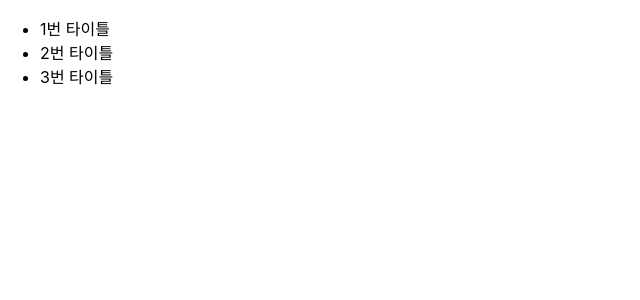
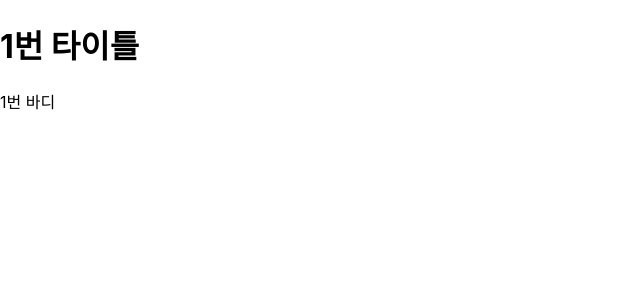
Before and after one commit to kangtae/javascript_study, a React (Create React App) app in the folder learn-redux-middleware/: page /1 in a window 1280 px wide. Shown: the top 300 px of the page, without its empty margins (0-640 px from the left). Built offline with nearby package versions, Linux system fonts and the light colour scheme.

Commit message:
react-router 체크

```diff
--- a/learn-redux-middleware/package.json
+++ b/learn-redux-middleware/package.json
@@ -9,6 +9,7 @@
     "react": "^18.2.0",
     "react-dom": "^18.2.0",
     "react-redux": "^8.0.2",
+    "react-router-dom": "5.2.0",
     "react-scripts": "5.0.1",
     "redux": "^4.2.0",
     "redux-devtools-extension": "^2.13.9",
--- a/learn-redux-middleware/src/App.js
+++ b/learn-redux-middleware/src/App.js
@@ -1,10 +1,14 @@
 import './App.css';
-import CounterContainer from "./Containers/CounterContainer";
-import PostListContainer from "./Containers/PostListContainer"
+import { Route} from "react-router-dom";
+import PostListContainer from "./Containers/PostListContainer";
+import PostPage from "./pages/PostPage";
 
 function App() {
   return (
-		<PostListContainer />
+		<>
+			<Route path="/" component={PostListContainer} exact={true} />
+			<Route path="/:id" component={PostPage} />
+		</>
   );
 }
 
--- /dev/null
+++ b/learn-redux-middleware/src/Containers/PostContainer.js
@@ -0,0 +1,21 @@
+import React, {useEffect} from 'react';
+import { useSelector, useDispatch} from "react-redux";
+import Post from "../components/Post";
+import {getPost} from "../modules/posts";
+
+function PostContainer({postId}) {
+	const {data, loading, error} = useSelector(state => state.posts.post);
+	const dispatch = useDispatch();
+	useEffect(()=>{
+		dispatch(getPost(postId));
+	},[postId, dispatch]);
+	if(loading) return <div>로딩중...</div>;
+	if(error) return <div>에러 발생!</div>;
+	if(!data) return null;
+
+	return (
+		<Post post={data} />
+	);
+}
+
+export default PostContainer;
--- a/learn-redux-middleware/src/api/posts.js
+++ b/learn-redux-middleware/src/api/posts.js
@@ -24,6 +24,8 @@
 }
 
 export const getPostsById = async (id) => {
+	console.log("id",id);
+	console.log("posts", posts);
 	await sleep(500)
 	return posts.find(post => post.id === id);
 }
--- /dev/null
+++ b/learn-redux-middleware/src/components/Post.js
@@ -0,0 +1,14 @@
+import React from 'react';
+
+const Post = ({post}) => {
+	console.log("render")
+	const { title, body } = post;
+	return(
+		<div>
+			<h1>{title}</h1>
+			<p>{body}</p>
+		</div>
+	);
+}
+
+export default Post;
--- a/learn-redux-middleware/src/components/PostList.js
+++ b/learn-redux-middleware/src/components/PostList.js
@@ -1,10 +1,13 @@
 import React from 'react';
+import { Link} from "react-router-dom";
 
 const PostList = ({posts}) => {
 	return (
 		<ul>
 			{posts.map(post =>
-					<li key={post.id}>{post.title}</li>
+					<li key={post.id}>
+						<Link to={`/${post.id}`}>{post.title}</Link>
+					</li>
 				)}
 		</ul>
 	)
--- a/learn-redux-middleware/src/index.js
+++ b/learn-redux-middleware/src/index.js
@@ -9,15 +9,17 @@
 import logger from "redux-logger"
 import ReduxThunk from "redux-thunk"
 import {composeWithDevTools} from "redux-devtools-extension"
+import {BrowserRouter} from "react-router-dom";
+
 const store = createStore(rootReducer, composeWithDevTools(applyMiddleware(ReduxThunk, logger)));
 
 const root = ReactDOM.createRoot(document.getElementById('root'));
 root.render(
-  <React.StrictMode>
+  <BrowserRouter>
 		<Provider store={store}>
 			<App />
 		</Provider>
-  </React.StrictMode>
+  </BrowserRouter>
 );
 
 // If you want to start measuring performance in your app, pass a function
--- a/learn-redux-middleware/src/lib/asyncUtils.js
+++ b/learn-redux-middleware/src/lib/asyncUtils.js
@@ -20,6 +20,7 @@
 }
 
 export const handleAsyncActions = (type, key) => {
+	console.log("type",type)
 	const [SUCCESS, ERROR] = [`${type}_SUCCESS`, `${type}_ERROR`];
 	return (state, action) => {
 		switch (action.type) {
--- a/learn-redux-middleware/src/modules/posts.js
+++ b/learn-redux-middleware/src/modules/posts.js
@@ -11,8 +11,7 @@
 
 export const getPosts = createPromiseThunk(GET_POSTS, postsApi.getPosts);
 
-export const getPost = createPromiseThunk(GET_POSTS, postsApi.getPostsById);
-
+export const getPost = createPromiseThunk(GET_POST, postsApi.getPostsById);
 
 //리듀서 초기화
 const initialState = {
--- /dev/null
+++ b/learn-redux-middleware/src/pages/PostPage.js
@@ -0,0 +1,13 @@
+import React from 'react';
+import PostContainer from "../Containers/PostContainer";
+
+function PostPage({match}) {
+	const { id } = match.params;
+	const postId = parseInt(id, 10);
+	console.log(111)
+	return (
+		<PostContainer postId={postId} />
+	);
+}
+
+export default PostPage;
```
Also changed, not shown: 1 other file (tests, documents, lock files or other folders).
